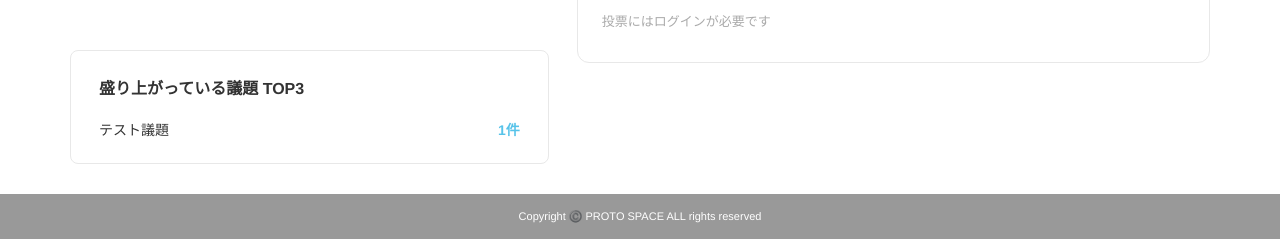
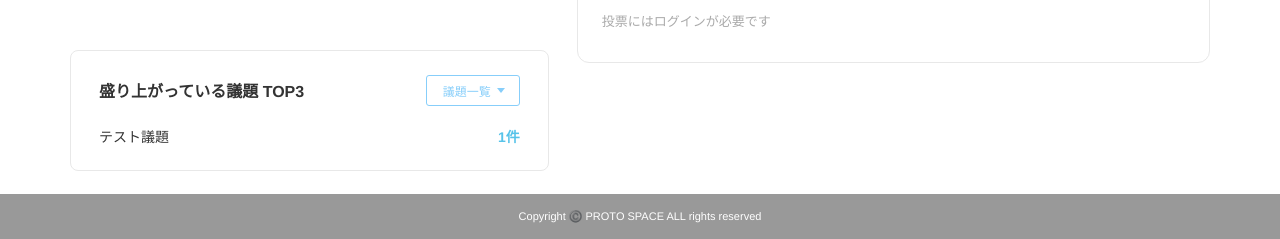
Before and after one commit to ishiitsubasa/protospace-a, a Django app: page /posts/5 in a window 1280 px wide. Shown: the part 561-800 px from the top of the page. Run offline with Django 5.2, Linux system fonts and the light colour scheme; data comes from the database, SQL or seed files in the repository; data that the repository does not hold is empty.

Commit message:
議題ボタン移動

```diff
--- a/static/css/style.css
+++ b/static/css/style.css
@@ -874,11 +874,18 @@ background-color: #949593;
   background: #fff;
 }
 
+.detail__stats-header {
+  display: flex;
+  align-items: center;
+  justify-content: space-between;
+  margin-bottom: 20px;
+}
+
 .detail__stats-title {
   font-size: 16px;
   font-weight: bold;
   color: #333;
-  margin-bottom: 20px;
+  margin-bottom: 0;
   text-align: left;
 }
 
--- a/templates/posts/detail.html
+++ b/templates/posts/detail.html
@@ -24,27 +24,7 @@
 
     <div style="display: flex; align-items: center; gap: 16px;">
 
-      <!-- 議題ドロップダウン -->
-      <div class="topic-dropdown" data-post-id="{{ post.pk }}" data-create-url="{% url 'discussions:create' post.pk %}">
-        <button class="topic-dropdown__btn">
-          議題一覧
-          <span class="topic-dropdown__arrow"></span>
-        </button>
-        <div class="topic-dropdown__panel">
-          <div class="topic-dropdown__header">
-            <span>議題一覧</span>
-            <button class="topic-dropdown__create topic-dropdown__create-btn">＋ 作成する</button>
-          </div>
-          <div class="topic-dropdown__list"></div>
-          <div class="topic-dropdown__form" style="display:none">
-            <input class="topic-dropdown__form-input" type="text" placeholder="議題名を入力...">
-            <div class="topic-dropdown__form-actions">
-              <button class="topic-dropdown__form-cancel">キャンセル</button>
-              <button class="topic-dropdown__form-submit">作成する</button>
-            </div>
-          </div>
-        </div>
-      </div>
+
 
       <!-- いいね -->
       <div class="like-section">
@@ -77,7 +57,27 @@
 
       {% if top_topics %}
       <div class="detail__stats">
-        <h3 class="detail__stats-title">盛り上がっている議題 TOP3</h3>
+        <div class="detail__stats-header">
+          <h3 class="detail__stats-title">盛り上がっている議題 TOP3</h3>
+          <div class="topic-dropdown" data-post-id="{{ post.pk }}" data-create-url="{% url 'discussions:create' post.pk %}">
+            <button class="topic-dropdown__btn">議題一覧<span class="topic-dropdown__arrow"></span></button>
+            <div class="topic-dropdown__panel">
+              <div class="topic-dropdown__header">
+                <span>議題一覧</span>
+                <button class="topic-dropdown__create topic-dropdown__create-btn">＋ 作成する</button>
+              </div>
+              <div class="topic-dropdown__list"></div>
+              <p class="topic-dropdown__loading">読み込み中...</p>
+              <div class="topic-dropdown__form" style="display:none">
+                <input class="topic-dropdown__form-input" type="text" placeholder="議題名を入力...">
+                <div class="topic-dropdown__form-actions">
+                  <button class="topic-dropdown__form-cancel">キャンセル</button>
+                  <button class="topic-dropdown__form-submit">作成する</button>
+                </div>
+              </div>
+            </div>
+          </div>
+        </div>
         {% for topic in top_topics %}
         <a href="{% url 'discussions:detail' topic.pk %}" class="topic-rank-item">
           <div style="flex:1">
```
